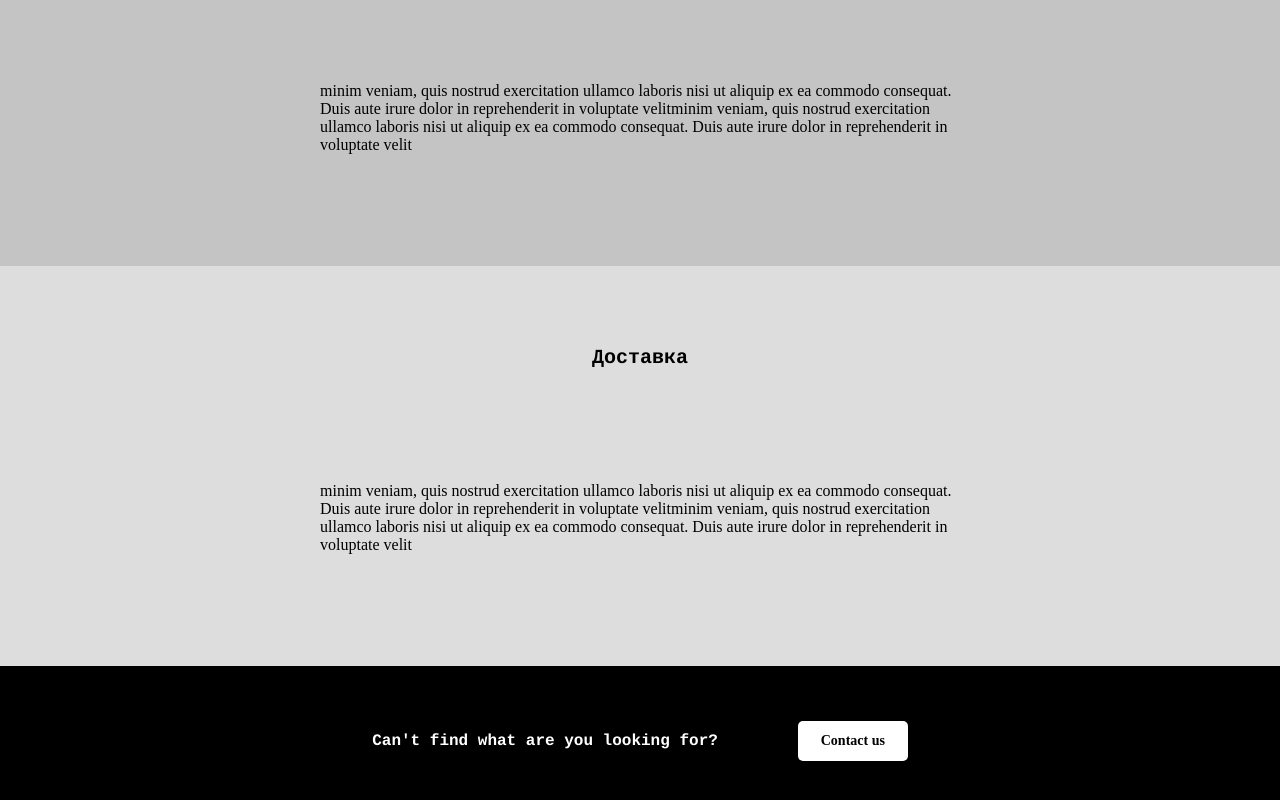
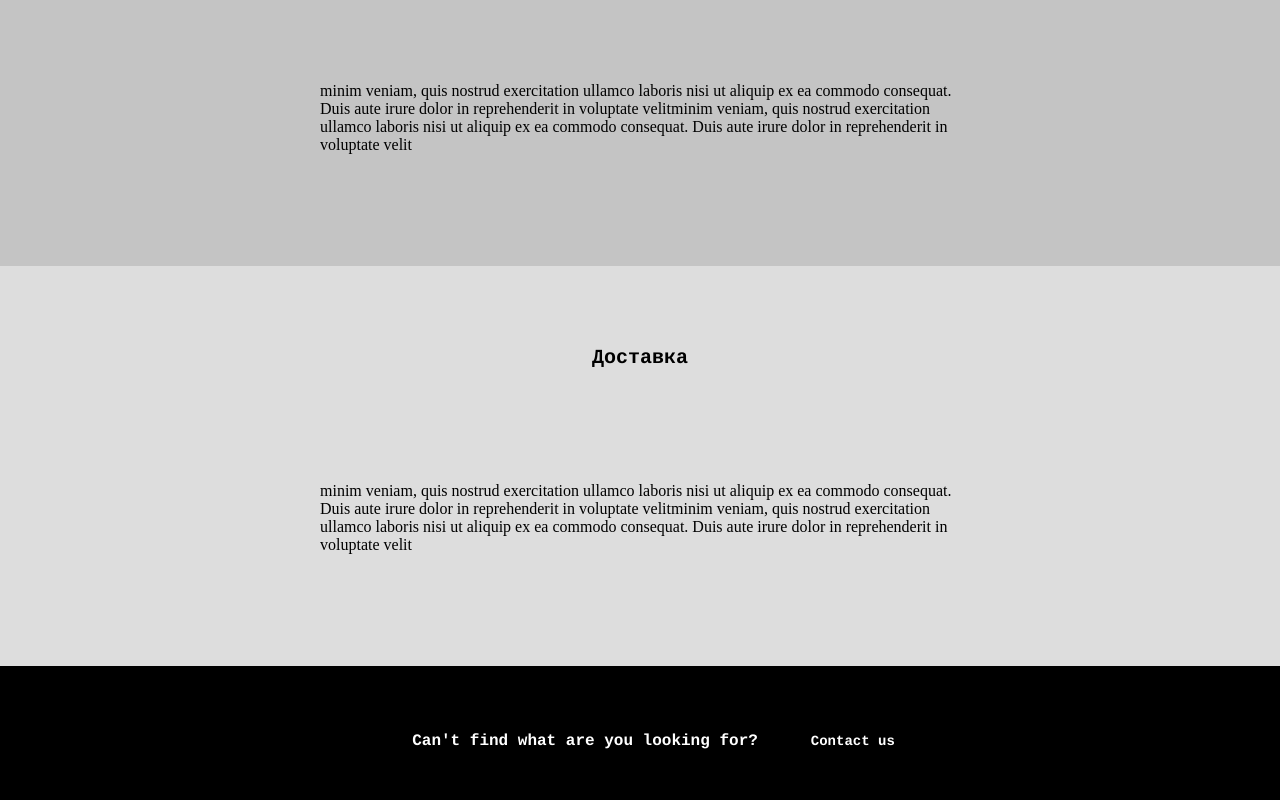
Before and after one commit to dawdawich/gerdamoon, a Next.js app: page / in a window 1280 px wide. Shown: the part 980-1780 px from the top of the page. Built offline with nearby package versions, Linux system fonts and the light colour scheme.

Commit message:
added component button; updated footer

```diff
--- /dev/null
+++ b/components/Button/Button.js
@@ -0,0 +1,27 @@
+const dartTheme = {
+    color: '#fff',
+    backgroundColor: '#000'
+}
+
+const Button = (props) => (
+    <button type="button" style={dartTheme}>
+        {props.children}
+
+        <style jsx>{`
+            button {
+                width: 110px;
+                height: 40px;
+                margin-top: 20;
+                background-color: #ffffff;
+                color: ${props.primary ? '#000' : '#fff'};
+                border-radius: 5px;
+                font-size: 14px;
+                font-weight: bold;
+                border: 0;
+                font-family: 'Courier';
+            }
+        `}</style>
+    </button>
+);
+
+export default Button;
--- a/components/footer/footer.js
+++ b/components/footer/footer.js
@@ -1,18 +1,27 @@
+import Button from "../Button/Button"
+
 const Footer = () => (
-    <div style={{
+    <div className='footer' style={{
         width: '100%', height: 150, background: '#000000',
         display: 'flex', justifyContent: 'center', alignItems: 'center'
+
     }}>
         <div style={{color: '#ffffff', fontFamily: 'Courier', fontWeight: 'bold', margin: 40}}>
             Can't find what are you looking for?
         </div>
-        <div className='noselect' style={{
+        <Button primary={false}>Contact us</Button>
+        {/*<div className='noselect' style={{
             width: 110, height: 40, marginTop: 20, background: '#ffffff', borderRadius: 5,
             fontSize: 14, display: 'flex', alignItems: 'center', fontWeight: 'bold',
             justifyContent: 'space-around', cursor: 'pointer', margin: 40
         }}>
             Contact us
-        </div>
+        </div>*/}
+        <style jsx>{`
+            .footer > * {
+                margin: 0 20px;
+            }
+        `}</style>
     </div>
 )
 
--- a/package.json
+++ b/package.json
@@ -4,7 +4,7 @@
   "description": "",
   "main": "index.js",
   "scripts": {
-    "dev": "next -p 20200 -H 192.168.1.252",
+    "dev": "next -p 3001",
     "build": "next build",
     "start": "next start -p 3001"
   },
```
